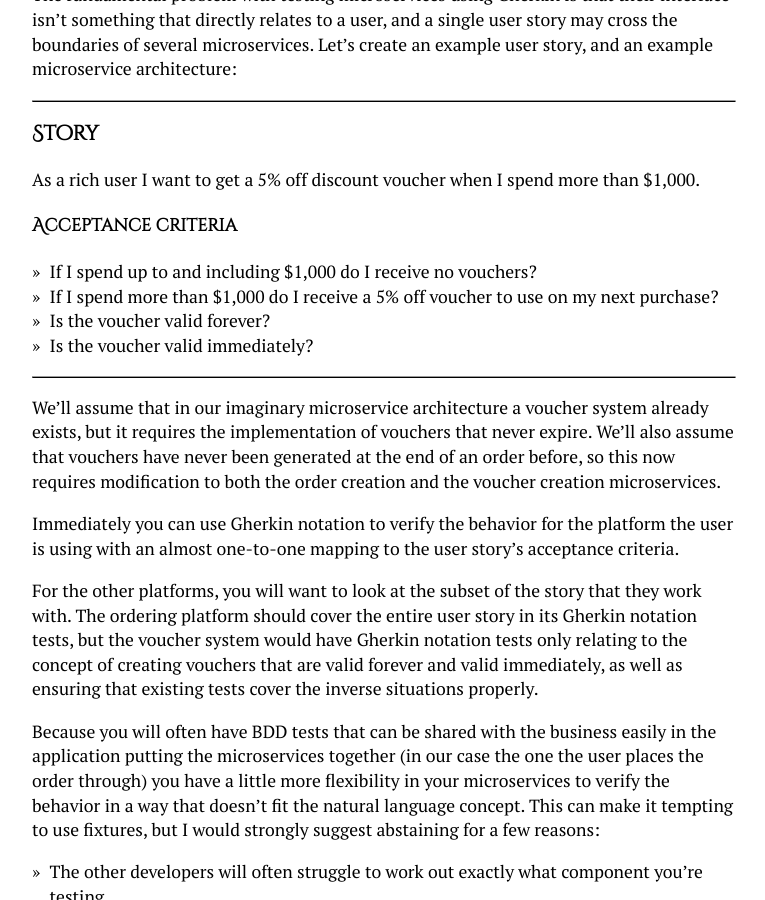
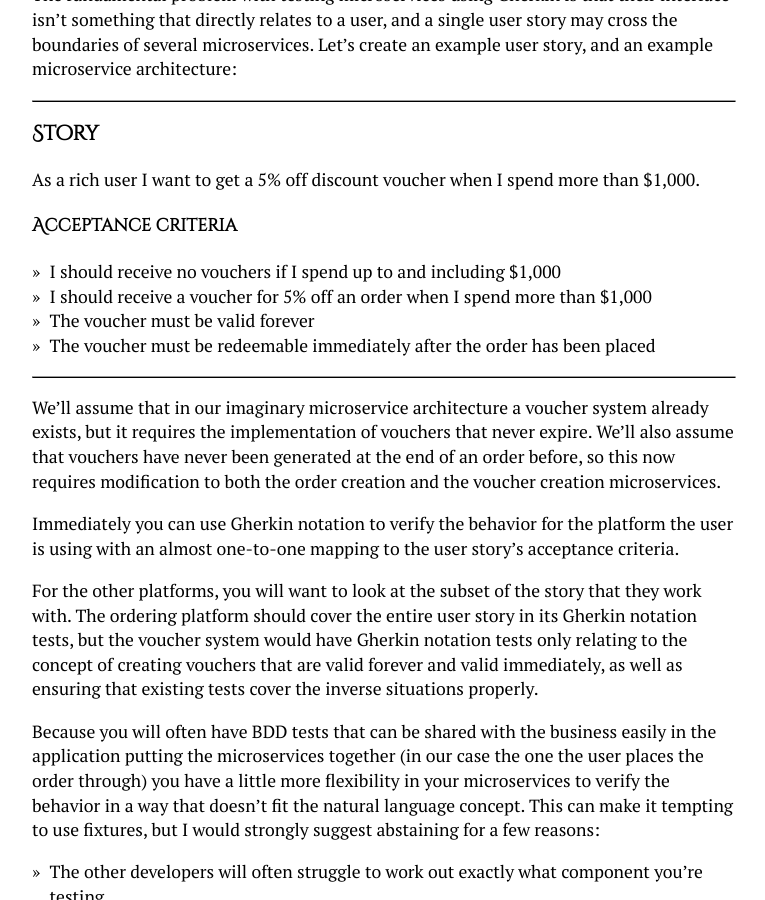
Before and after one commit to mhotchen/mhotchen.github.io, a Jekyll site: the page built from _posts/2015-12-06-bdd-for-apis.markdown, in a window 1280 px wide and 900 px high, scrolled down 1177 px. Shown: the whole window, without its empty margins (256-1021 px from the left). Built offline with Jekyll 4.4.1, drawn with Linux system fonts in a browser that asks for light colours.

Commit message:
Improved acceptance criteria
I used to believe that questions the developer must answer 'yes' to was
the correct way to write acceptance criteria. But further learning has
taught me that it's better to explicitly state that 'this must be true
for this ticket to be considered complete'

```diff
--- a/_posts/2015-12-06-bdd-for-apis.markdown
+++ b/_posts/2015-12-06-bdd-for-apis.markdown
@@ -29,10 +29,10 @@ As a rich user I want to get a 5% off discount voucher when I spend more than $1
 
 #### Acceptance criteria
 
-* If I spend up to and including $1,000 do I receive no vouchers?
-* If I spend more than $1,000 do I receive a 5% off voucher to use on my next purchase?
-* Is the voucher valid forever?
-* Is the voucher valid immediately?
+* I should receive no vouchers if I spend up to and including $1,000
+* I should receive a voucher for 5% off an order when I spend more than $1,000
+* The voucher must be valid forever
+* The voucher must be redeemable immediately after the order has been placed
 
 ---
 
```
